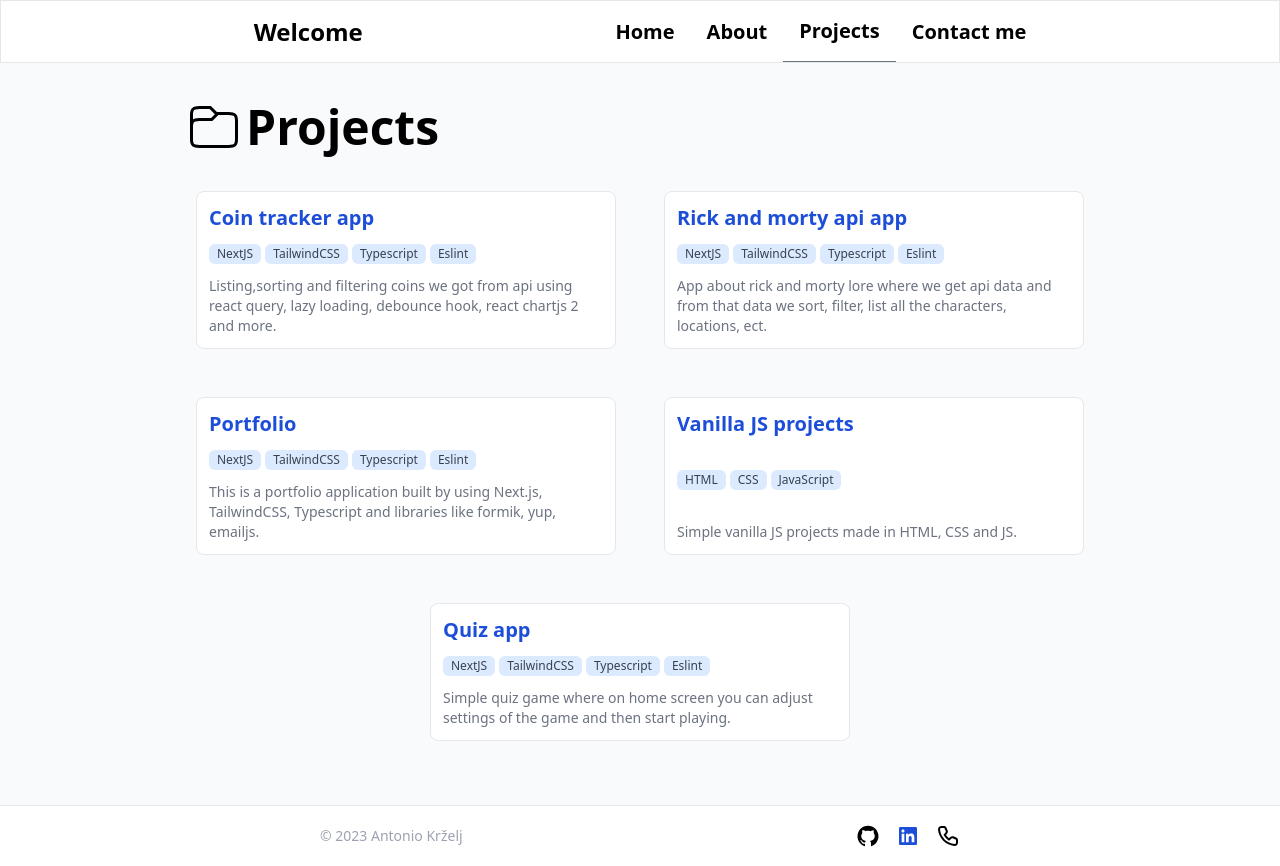
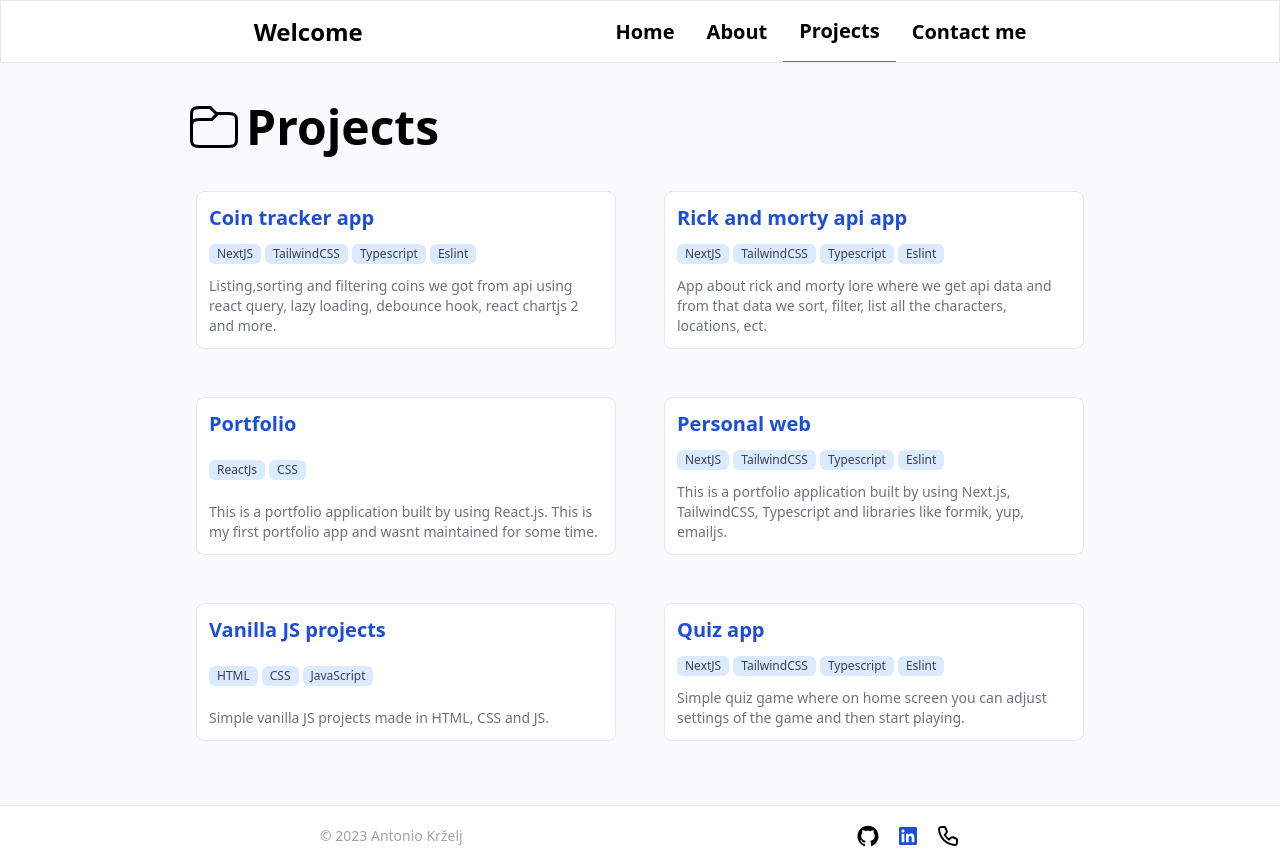
Before and after one commit to akrzelj-ossunist/Personal-web, a Next.js app: page /projects in a window 1280 px wide. Built offline with nearby package versions, Linux system fonts and the light colour scheme.

Commit message:
new project

```diff
--- a/pages/projects.tsx
+++ b/pages/projects.tsx
@@ -23,6 +23,14 @@ const Projects: React.FC = () => {
       key: 3,
       name: "Portfolio",
       href: "https://github.com/akrzelj-ossunist/portfolio",
+      madeIn: ["ReactJs", "CSS"],
+      description:
+        "This is a portfolio application built by using React.js. This is my first portfolio app and wasnt maintained for some time.",
+    },
+    {
+      key: 4,
+      name: "Personal web",
+      href: "https://github.com/akrzelj-ossunist/personal-web",
       madeIn: ["NextJS", "TailwindCSS", "Typescript", "Eslint"],
       description:
         "This is a portfolio application built by using Next.js, TailwindCSS, Typescript and libraries like formik, yup, emailjs.",
```
Also changed, not shown: 1 other file (tests, documents, lock files or other folders).
